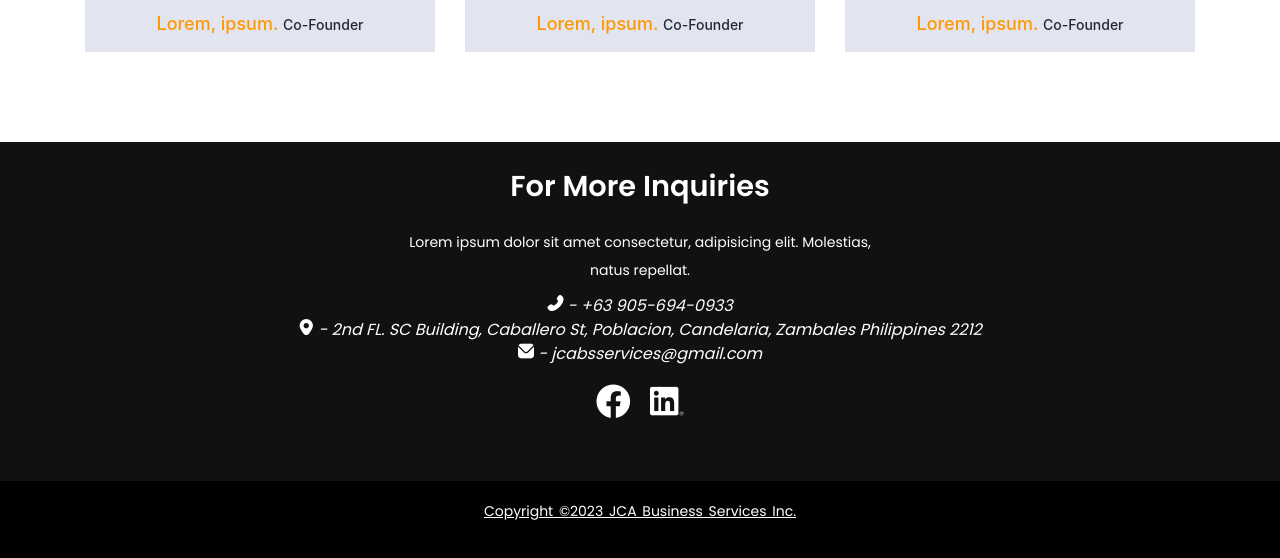
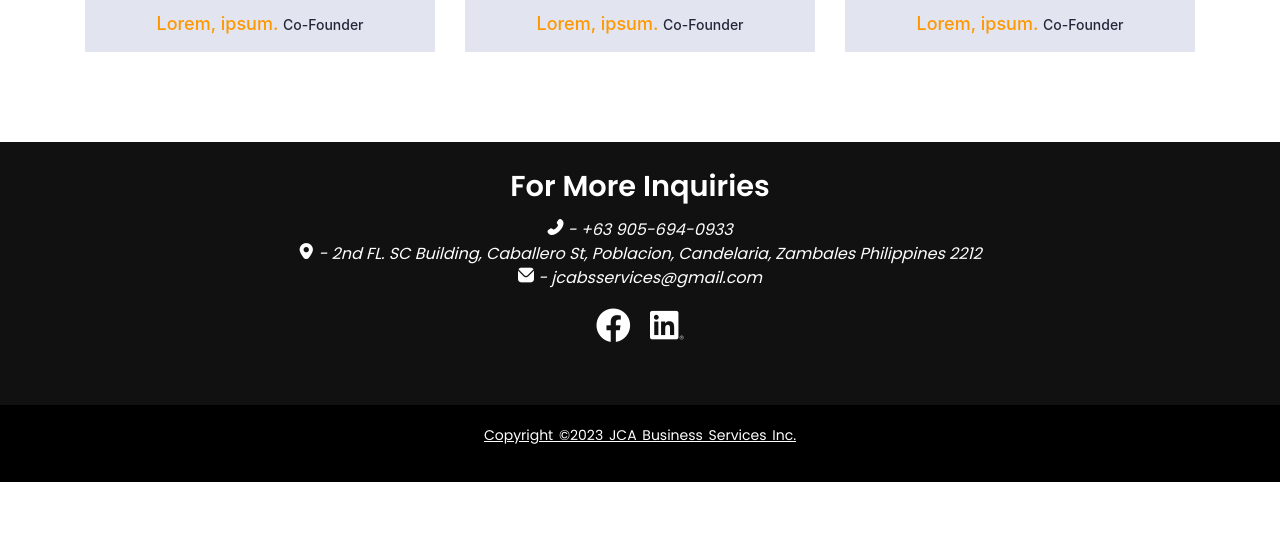
Before and after one commit to Yelomel/jcawebdev.io, a plain HTML site: page index.html in a window 1280 px wide. Shown: the part 3604-4162 px from the top of the page. After the commit the page ends 4086 px from the top, so only its background shows below. Drawn offline with nearby package versions, Linux system fonts and the light colour scheme.

Commit message:
Update index.html

```diff
--- a/index.html
+++ b/index.html
@@ -270,7 +270,6 @@
     <footer class="footer" id="footer">
         <div class="footer-content">
             <h3>For more Inquiries</h3>
-            <p>Lorem ipsum dolor sit amet consectetur, adipisicing elit. Molestias, natus repellat.</p>
             <a href="tel: +63 905-694-0933">
                 <i class="fi fi-sr-phone-flip"> - +63 905-694-0933</i>
             </a>
```
